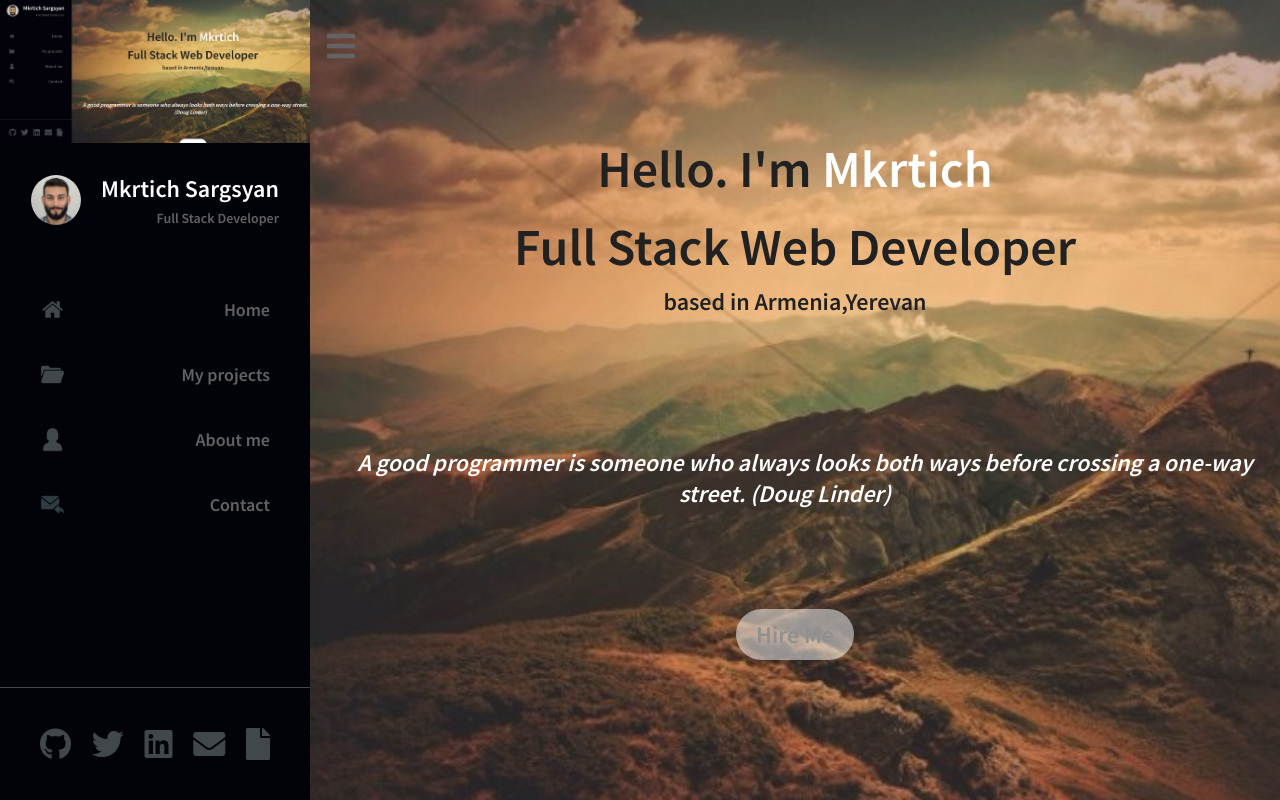
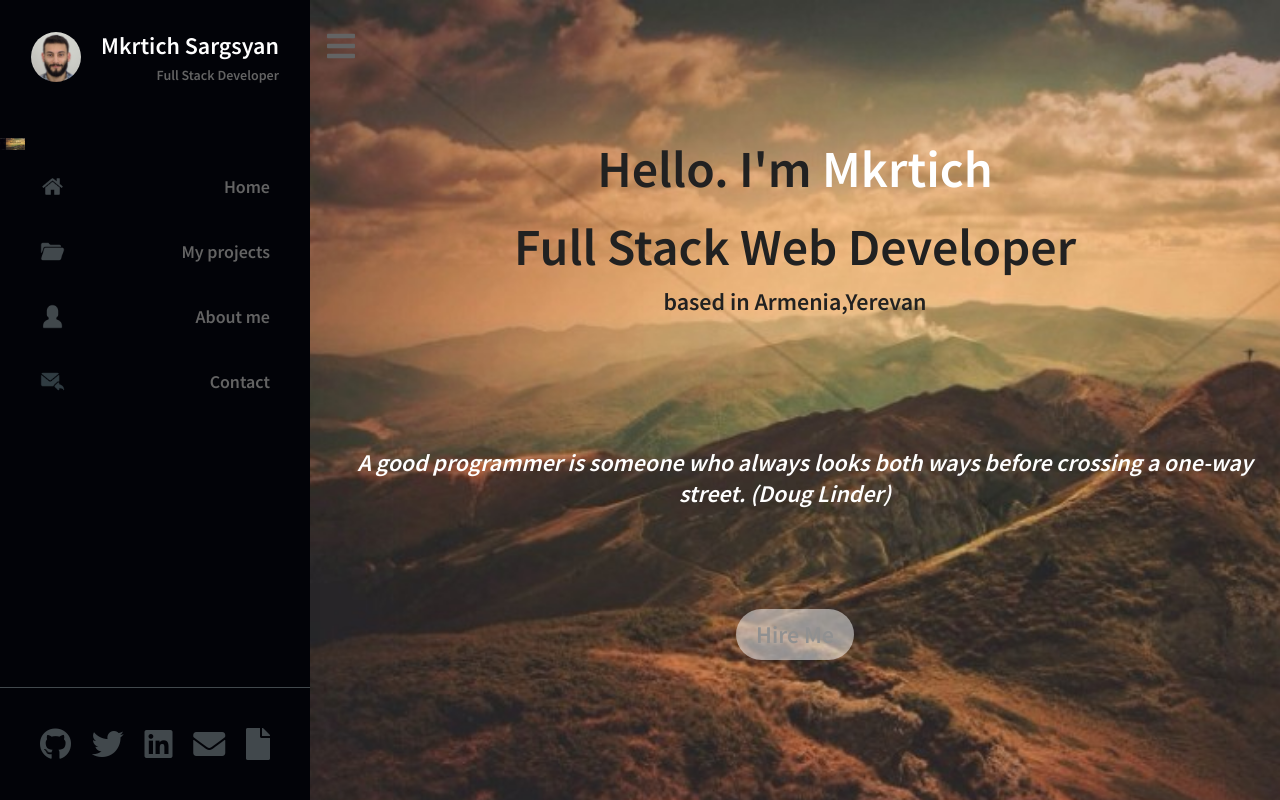
Before and after one commit to MkrtichSargsyan/MkrtichSargsyan.github.io, a Next.js app: page / in a window 1280 px wide. Shown: the top 800 px of the page. Built offline with nearby package versions, Linux system fonts and the light colour scheme.

Commit message:
make changes

```diff
--- a/components/SideSrawer/SideDrawer.js
+++ b/components/SideSrawer/SideDrawer.js
@@ -57,8 +57,6 @@ export default class SideDrawer extends Component {
           this.props.active ? styles.side_drawer_open : styles.side_drawer_close
         }
       >
-        <img src="po.png" alt="image" className={styles.screenshot}/>
-
         <div className={styles.toggler} onClick={this.props.toggleSidebar}>
           <i className="fas fa-bars fa-2x"></i>
         </div>
@@ -71,6 +69,8 @@ export default class SideDrawer extends Component {
         </div>
         <div className={styles.navigation}>
           <ul>
+            <img src="po.png" alt="image" className={styles.screenshot}/>
+
             {navigation_items.map((item) => (
               <Link
                 key={item.title}
```
